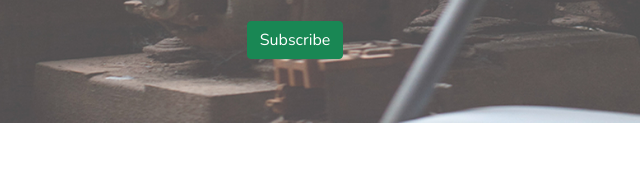
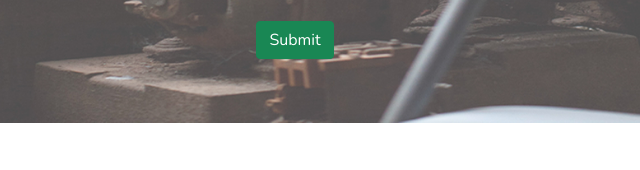
Before and after one commit to Harvey909090/Delani_studio, a plain HTML site: page index.html in a window 1280 px wide. Shown: the part 2755-2925 px from the top of the page, 345-985 px from the left. Drawn offline with nearby package versions, Linux system fonts and the light colour scheme; a script that the page names is missing; a web font is replaced by a local one.

Commit message:
Update index.html

```diff
--- a/index.html
+++ b/index.html
@@ -183,7 +183,7 @@
                 </div>
             </div>
             <br>
-            <input type="submit" class="btn btn-success"  value="Subscribe" name="subscribe" id="mc-embedded-subscribe">
+            <input type="submit" class="btn btn-success"  name="subscribe" id="mc-embedded-subscribe">
         </form>
     </section>
     <section class="social-icons">
```
